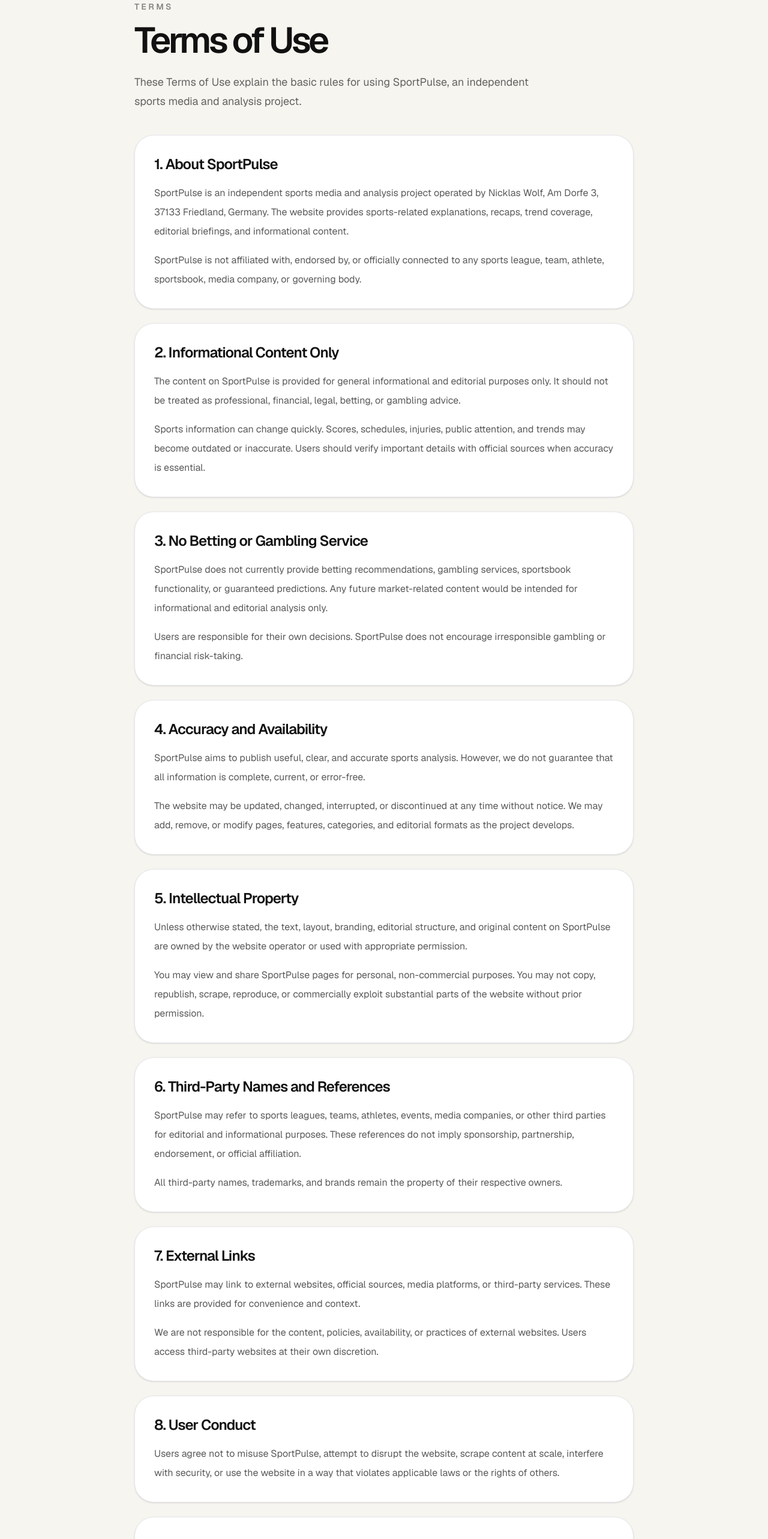
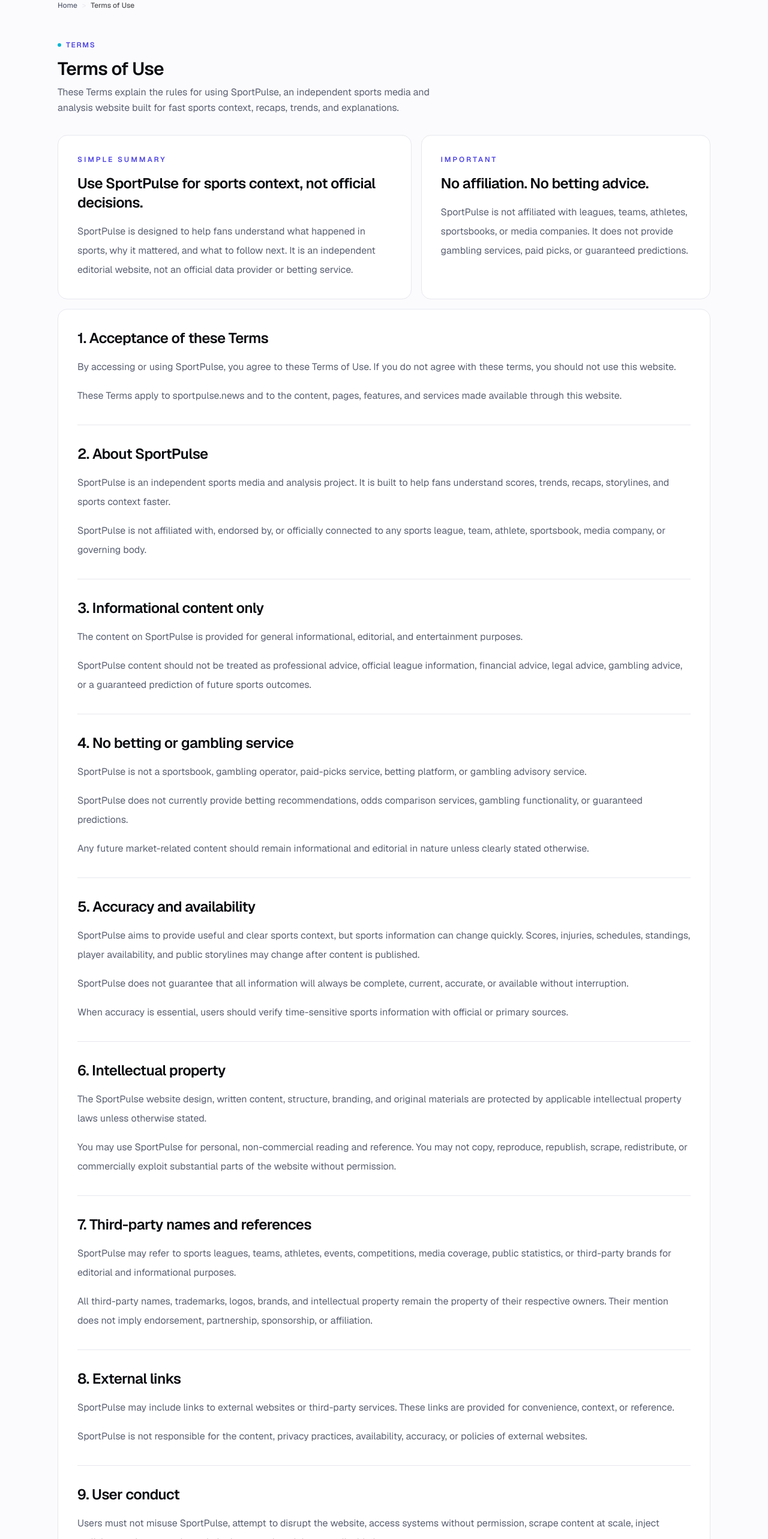
Before and after one commit to toollane/sportpulse.news, a Next.js app: page /terms in a window 1280 px wide. Shown: the part 160-2726 px from the top of the page at 60% size. Built offline with nearby package versions, Linux system fonts and the light colour scheme.

Commit message:
Align terms page with SportPulse design system

```diff
--- a/app/terms/page.tsx
+++ b/app/terms/page.tsx
@@ -1,240 +1,225 @@
 import type { Metadata } from "next";
 import Link from "next/link";
+import Breadcrumbs from "@/components/Breadcrumbs";
+import SectionHeader from "@/components/SectionHeader";
 
 export const metadata: Metadata = {
   title: "Terms of Use | SportPulse",
   description:
-    "Read the SportPulse terms of use for this independent sports media and analysis project.",
+    "Read the SportPulse Terms of Use for this independent sports media and analysis website.",
 };
+
+const termsSections = [
+  {
+    title: "1. Acceptance of these Terms",
+    body: [
+      "By accessing or using SportPulse, you agree to these Terms of Use. If you do not agree with these terms, you should not use this website.",
+      "These Terms apply to sportpulse.news and to the content, pages, features, and services made available through this website.",
+    ],
+  },
+  {
+    title: "2. About SportPulse",
+    body: [
+      "SportPulse is an independent sports media and analysis project. It is built to help fans understand scores, trends, recaps, storylines, and sports context faster.",
+      "SportPulse is not affiliated with, endorsed by, or officially connected to any sports league, team, athlete, sportsbook, media company, or governing body.",
+    ],
+  },
+  {
+    title: "3. Informational content only",
+    body: [
+      "The content on SportPulse is provided for general informational, editorial, and entertainment purposes.",
+      "SportPulse content should not be treated as professional advice, official league information, financial advice, legal advice, gambling advice, or a guaranteed prediction of future sports outcomes.",
+    ],
+  },
+  {
+    title: "4. No betting or gambling service",
+    body: [
+      "SportPulse is not a sportsbook, gambling operator, paid-picks service, betting platform, or gambling advisory service.",
+      "SportPulse does not currently provide betting recommendations, odds comparison services, gambling functionality, or guaranteed predictions.",
+      "Any future market-related content should remain informational and editorial in nature unless clearly stated otherwise.",
+    ],
+  },
+  {
+    title: "5. Accuracy and availability",
+    body: [
+      "SportPulse aims to provide useful and clear sports context, but sports information can change quickly. Scores, injuries, schedules, standings, player availability, and public storylines may change after content is published.",
+      "SportPulse does not guarantee that all information will always be complete, current, accurate, or available without interruption.",
+      "When accuracy is essential, users should verify time-sensitive sports information with official or primary sources.",
+    ],
+  },
+  {
+    title: "6. Intellectual property",
+    body: [
+      "The SportPulse website design, written content, structure, branding, and original materials are protected by applicable intellectual property laws unless otherwise stated.",
+      "You may use SportPulse for personal, non-commercial reading and reference. You may not copy, reproduce, republish, scrape, redistribute, or commercially exploit substantial parts of the website without permission.",
+    ],
+  },
+  {
+    title: "7. Third-party names and references",
+    body: [
+      "SportPulse may refer to sports leagues, teams, athletes, events, competitions, media coverage, public statistics, or third-party brands for editorial and informational purposes.",
+      "All third-party names, trademarks, logos, brands, and intellectual property remain the property of their respective owners. Their mention does not imply endorsement, partnership, sponsorship, or affiliation.",
+    ],
+  },
+  {
+    title: "8. External links",
+    body: [
+      "SportPulse may include links to external websites or third-party services. These links are provided for convenience, context, or reference.",
+      "SportPulse is not responsible for the content, privacy practices, availability, accuracy, or policies of external websites.",
+    ],
+  },
+  {
+    title: "9. User conduct",
+    body: [
+      "Users must not misuse SportPulse, attempt to disrupt the website, access systems without permission, scrape content at scale, inject malicious code, or use the website in a way that violates applicable law.",
+      "SportPulse may take reasonable steps to protect the website, its infrastructure, and its users from abuse, spam, attacks, or misuse.",
+    ],
+  },
+  {
+    title: "10. Future features",
+    body: [
+      "SportPulse may add new features over time, including newsletters, analytics, sports data integrations, trend tools, fantasy-related content, market intelligence, or other sports intelligence features.",
+      "If new features require additional terms, disclosures, or privacy information, SportPulse may update these Terms or provide additional notices.",
+    ],
+  },
+  {
+    title: "11. Limitation of liability",
+    body: [
+      "SportPulse is provided on an as-is and as-available basis. To the fullest extent permitted by applicable law, SportPulse and its operator are not liable for losses, damages, or claims resulting from the use of the website or reliance on its content.",
+      "This includes, but is not limited to, errors, omissions, outdated information, interruptions, technical issues, external links, or decisions made based on SportPulse content.",
+    ],
+  },
+  {
+    title: "12. Changes to these Terms",
+    body: [
+      "SportPulse may update these Terms of Use as the website develops, adds features, changes its editorial structure, or updates its legal and operational setup.",
+      "The latest version will be available on this page. Continued use of SportPulse after updates means that you accept the revised Terms.",
+    ],
+  },
+];
+
+const relatedLinks = [
+  { href: "/about", label: "About SportPulse" },
+  { href: "/editorial-standards", label: "Editorial Standards" },
+  { href: "/contact", label: "Contact" },
+  { href: "/privacy", label: "Privacy Policy" },
+  { href: "/impressum", label: "Legal Notice / Impressum" },
+];
 
 export default function TermsPage() {
   return (
-    <main className="min-h-screen bg-[#f7f5f0] text-[#111111]">
-      <section className="mx-auto w-full max-w-4xl px-5 py-16 sm:px-8 lg:py-24">
-        <div className="mb-10">
-          <p className="mb-4 text-sm font-semibold uppercase tracking-[0.24em] text-black/45">
-            Terms
-          </p>
-          <h1 className="text-5xl font-semibold tracking-[-0.07em] sm:text-6xl">
-            Terms of Use
-          </h1>
-          <p className="mt-6 max-w-2xl text-lg leading-8 text-black/60">
-            These Terms of Use explain the basic rules for using SportPulse,
-            an independent sports media and analysis project.
-          </p>
+    <main className="text-foreground">
+      <section className="mx-auto w-full max-w-6xl px-5 py-16 sm:px-8 lg:py-24">
+        <Breadcrumbs
+          items={[{ label: "Home", href: "/" }, { label: "Terms of Use" }]}
+        />
+
+        <div className="pt-6">
+          <SectionHeader
+            eyebrow="Terms"
+            title="Terms of Use"
+            description="These Terms explain the rules for using SportPulse, an independent sports media and analysis website built for fast sports context, recaps, trends, and explanations."
+          />
         </div>
 
-        <div className="space-y-6">
-          <section className="rounded-[2rem] border border-black/10 bg-white p-6 shadow-sm sm:p-8">
-            <h2 className="text-2xl font-semibold tracking-[-0.04em]">
-              1. About SportPulse
+        <div className="mt-8 grid gap-4 lg:grid-cols-[1.1fr_0.9fr]">
+          <section className="rounded-card border border-border bg-surface p-6 sm:p-8">
+            <p className="text-xs font-semibold uppercase tracking-[0.24em] text-accent">
+              Simple summary
+            </p>
+
+            <h2 className="mt-4 text-2xl font-semibold tracking-tight text-foreground">
+              Use SportPulse for sports context, not official decisions.
             </h2>
-            <p className="mt-4 leading-8 text-black/65">
-              SportPulse is an independent sports media and analysis project
-              operated by Nicklas Wolf, Am Dorfe 3, 37133 Friedland, Germany.
-              The website provides sports-related explanations, recaps, trend
-              coverage, editorial briefings, and informational content.
-            </p>
-            <p className="mt-4 leading-8 text-black/65">
-              SportPulse is not affiliated with, endorsed by, or officially
-              connected to any sports league, team, athlete, sportsbook, media
-              company, or governing body.
+
+            <p className="mt-4 leading-8 text-muted">
+              SportPulse is designed to help fans understand what happened in
+              sports, why it mattered, and what to follow next. It is an
+              independent editorial website, not an official data provider or
+              betting service.
             </p>
           </section>
 
-          <section className="rounded-[2rem] border border-black/10 bg-white p-6 shadow-sm sm:p-8">
-            <h2 className="text-2xl font-semibold tracking-[-0.04em]">
-              2. Informational Content Only
+          <section className="rounded-card border border-border bg-surface p-6 sm:p-8">
+            <p className="text-xs font-semibold uppercase tracking-[0.24em] text-accent">
+              Important
+            </p>
+
+            <h2 className="mt-4 text-2xl font-semibold tracking-tight text-foreground">
+              No affiliation. No betting advice.
             </h2>
-            <p className="mt-4 leading-8 text-black/65">
-              The content on SportPulse is provided for general informational
-              and editorial purposes only. It should not be treated as
-              professional, financial, legal, betting, or gambling advice.
-            </p>
-            <p className="mt-4 leading-8 text-black/65">
-              Sports information can change quickly. Scores, schedules,
-              injuries, public attention, and trends may become outdated or
-              inaccurate. Users should verify important details with official
-              sources when accuracy is essential.
+
+            <p className="mt-4 leading-8 text-muted">
+              SportPulse is not affiliated with leagues, teams, athletes,
+              sportsbooks, or media companies. It does not provide gambling
+              services, paid picks, or guaranteed predictions.
             </p>
           </section>
+        </div>
 
-          <section className="rounded-[2rem] border border-black/10 bg-white p-6 shadow-sm sm:p-8">
-            <h2 className="text-2xl font-semibold tracking-[-0.04em]">
-              3. No Betting or Gambling Service
+        <section className="mt-4 rounded-card border border-border bg-surface p-6 sm:p-8">
+          <div className="divide-y divide-border">
+            {termsSections.map((section, index) => (
+              <div
+                key={section.title}
+                className={index === 0 ? "pb-8" : "py-8"}
+              >
+                <h2 className="text-2xl font-semibold tracking-tight text-foreground">
+                  {section.title}
                 </h2>
-            <p className="mt-4 leading-8 text-black/65">
-              SportPulse does not currently provide betting recommendations,
-              gambling services, sportsbook functionality, or guaranteed
-              predictions. Any future market-related content would be intended
-              for informational and editorial analysis only.
+
+                {section.body.map((paragraph) => (
+                  <p key={paragraph} className="mt-4 leading-8 text-muted">
+                    {paragraph}
                   </p>
-            <p className="mt-4 leading-8 text-black/65">
-              Users are responsible for their own decisions. SportPulse does
-              not encourage irresponsible gambling or financial risk-taking.
-            </p>
+                ))}
+              </div>
+            ))}
+          </div>
         </section>
 
-          <section className="rounded-[2rem] border border-black/10 bg-white p-6 shadow-sm sm:p-8">
-            <h2 className="text-2xl font-semibold tracking-[-0.04em]">
-              4. Accuracy and Availability
+        <section className="mt-4 rounded-card border border-border bg-surface p-6 sm:p-8">
+          <h2 className="text-2xl font-semibold tracking-tight text-foreground">
+            Contact
           </h2>
-            <p className="mt-4 leading-8 text-black/65">
-              SportPulse aims to publish useful, clear, and accurate sports
-              analysis. However, we do not guarantee that all information is
-              complete, current, or error-free.
+
+          <p className="mt-4 leading-8 text-muted">
+            If you have questions about these Terms of Use, contact SportPulse
+            by email.
           </p>
-            <p className="mt-4 leading-8 text-black/65">
-              The website may be updated, changed, interrupted, or discontinued
-              at any time without notice. We may add, remove, or modify pages,
-              features, categories, and editorial formats as the project
-              develops.
-            </p>
-          </section>
 
-          <section className="rounded-[2rem] border border-black/10 bg-white p-6 shadow-sm sm:p-8">
-            <h2 className="text-2xl font-semibold tracking-[-0.04em]">
-              5. Intellectual Property
-            </h2>
-            <p className="mt-4 leading-8 text-black/65">
-              Unless otherwise stated, the text, layout, branding, editorial
-              structure, and original content on SportPulse are owned by the
-              website operator or used with appropriate permission.
-            </p>
-            <p className="mt-4 leading-8 text-black/65">
-              You may view and share SportPulse pages for personal,
-              non-commercial purposes. You may not copy, republish, scrape,
-              reproduce, or commercially exploit substantial parts of the
-              website without prior permission.
-            </p>
-          </section>
-
-          <section className="rounded-[2rem] border border-black/10 bg-white p-6 shadow-sm sm:p-8">
-            <h2 className="text-2xl font-semibold tracking-[-0.04em]">
-              6. Third-Party Names and References
-            </h2>
-            <p className="mt-4 leading-8 text-black/65">
-              SportPulse may refer to sports leagues, teams, athletes, events,
-              media companies, or other third parties for editorial and
-              informational purposes. These references do not imply sponsorship,
-              partnership, endorsement, or official affiliation.
-            </p>
-            <p className="mt-4 leading-8 text-black/65">
-              All third-party names, trademarks, and brands remain the property
-              of their respective owners.
-            </p>
-          </section>
-
-          <section className="rounded-[2rem] border border-black/10 bg-white p-6 shadow-sm sm:p-8">
-            <h2 className="text-2xl font-semibold tracking-[-0.04em]">
-              7. External Links
-            </h2>
-            <p className="mt-4 leading-8 text-black/65">
-              SportPulse may link to external websites, official sources, media
-              platforms, or third-party services. These links are provided for
-              convenience and context.
-            </p>
-            <p className="mt-4 leading-8 text-black/65">
-              We are not responsible for the content, policies, availability,
-              or practices of external websites. Users access third-party
-              websites at their own discretion.
-            </p>
-          </section>
-
-          <section className="rounded-[2rem] border border-black/10 bg-white p-6 shadow-sm sm:p-8">
-            <h2 className="text-2xl font-semibold tracking-[-0.04em]">
-              8. User Conduct
-            </h2>
-            <p className="mt-4 leading-8 text-black/65">
-              Users agree not to misuse SportPulse, attempt to disrupt the
-              website, scrape content at scale, interfere with security, or use
-              the website in a way that violates applicable laws or the rights
-              of others.
-            </p>
-          </section>
-
-          <section className="rounded-[2rem] border border-black/10 bg-white p-6 shadow-sm sm:p-8">
-            <h2 className="text-2xl font-semibold tracking-[-0.04em]">
-              9. Limitation of Liability
-            </h2>
-            <p className="mt-4 leading-8 text-black/65">
-              SportPulse is provided on an “as is” and “as available” basis.
-              To the extent permitted by applicable law, we are not liable for
-              losses or damages resulting from use of the website, reliance on
-              content, interruptions, errors, or external links.
-            </p>
-          </section>
-
-          <section className="rounded-[2rem] border border-black/10 bg-white p-6 shadow-sm sm:p-8">
-            <h2 className="text-2xl font-semibold tracking-[-0.04em]">
-              10. Changes to These Terms
-            </h2>
-            <p className="mt-4 leading-8 text-black/65">
-              We may update these Terms of Use as SportPulse grows, adds new
-              features, enables advertising, launches newsletters, or expands
-              into additional sports intelligence categories.
-            </p>
-            <p className="mt-4 leading-8 text-black/65">
-              The latest version will always be available on this page.
-            </p>
-          </section>
-
-          <section className="rounded-[2rem] border border-black/10 bg-white p-6 shadow-sm sm:p-8">
-            <h2 className="text-2xl font-semibold tracking-[-0.04em]">
-              11. Contact
-            </h2>
-            <p className="mt-4 leading-8 text-black/65">
-              For questions about these Terms of Use, contact:
-            </p>
-            <p className="mt-4 leading-8 text-black/65">
+          <div className="mt-6">
             <a
               href="mailto:toolfixio@gmail.com"
-                className="underline decoration-black/25 underline-offset-4 hover:decoration-black"
+              className="inline-flex rounded-full bg-foreground px-6 py-3 text-sm font-semibold text-surface transition hover:opacity-85"
             >
               toolfixio@gmail.com
             </a>
-            </p>
-          </section>
-
-          <section className="rounded-[2rem] border border-black/10 bg-white p-6 shadow-sm sm:p-8">
-            <h2 className="text-2xl font-semibold tracking-[-0.04em]">
-              Related pages
-            </h2>
-            <div className="mt-5 grid gap-3 sm:grid-cols-2">
-              <Link
-                href="/privacy"
-                className="rounded-2xl border border-black/10 p-4 text-sm font-medium transition hover:bg-black hover:text-white"
-              >
-                Privacy Policy
-              </Link>
-              <Link
-                href="/impressum"
-                className="rounded-2xl border border-black/10 p-4 text-sm font-medium transition hover:bg-black hover:text-white"
-              >
-                Legal Notice / Impressum
-              </Link>
-              <Link
-                href="/contact"
-                className="rounded-2xl border border-black/10 p-4 text-sm font-medium transition hover:bg-black hover:text-white"
-              >
-                Contact
-              </Link>
-              <Link
-                href="/about"
-                className="rounded-2xl border border-black/10 p-4 text-sm font-medium transition hover:bg-black hover:text-white"
-              >
-                About SportPulse
-              </Link>
           </div>
         </section>
 
-          <p className="pt-4 text-sm leading-6 text-black/45">
-            Last updated: June 26, 2026. These Terms of Use are provided as a
-            practical website terms page and should be reviewed if SportPulse
-            becomes commercial, enables advertising, launches paid products, or
-            adds betting-related analysis.
+        <section className="mt-4 rounded-card border border-border bg-surface p-6 sm:p-8">
+          <h2 className="text-2xl font-semibold tracking-tight text-foreground">
+            Related pages
+          </h2>
+
+          <div className="mt-6 grid gap-3 sm:grid-cols-2 lg:grid-cols-3">
+            {relatedLinks.map((link) => (
+              <Link
+                key={link.href}
+                href={link.href}
+                className="rounded-card border border-border bg-surface p-4 text-sm font-semibold text-foreground transition hover:border-accent/40 hover:text-accent"
+              >
+                {link.label}
+              </Link>
+            ))}
+          </div>
+        </section>
+
+        <p className="mt-8 text-sm text-muted">
+          Last updated: June 26, 2026. These Terms are provided for transparency
+          and do not replace individual legal advice.
         </p>
-        </div>
       </section>
     </main>
   );
```
Lines whose indentation alone changed are shown as unchanged.
